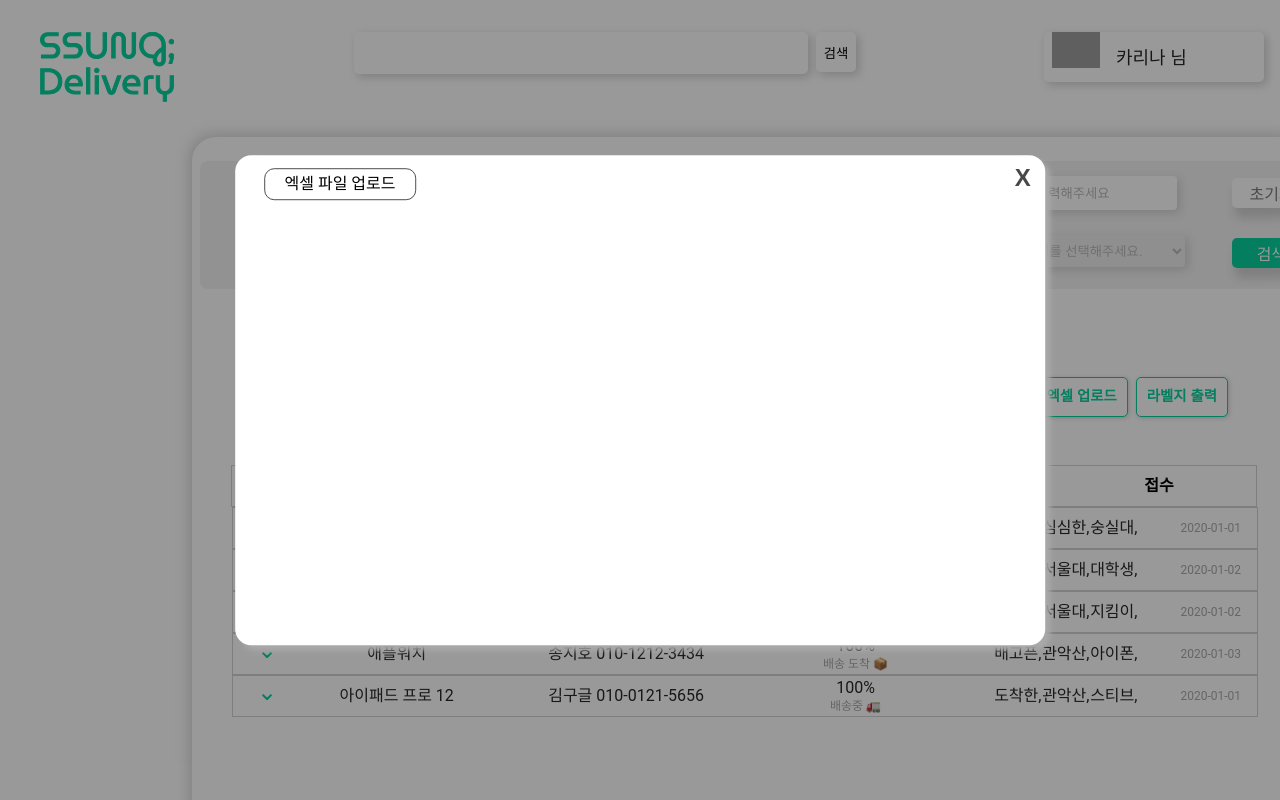
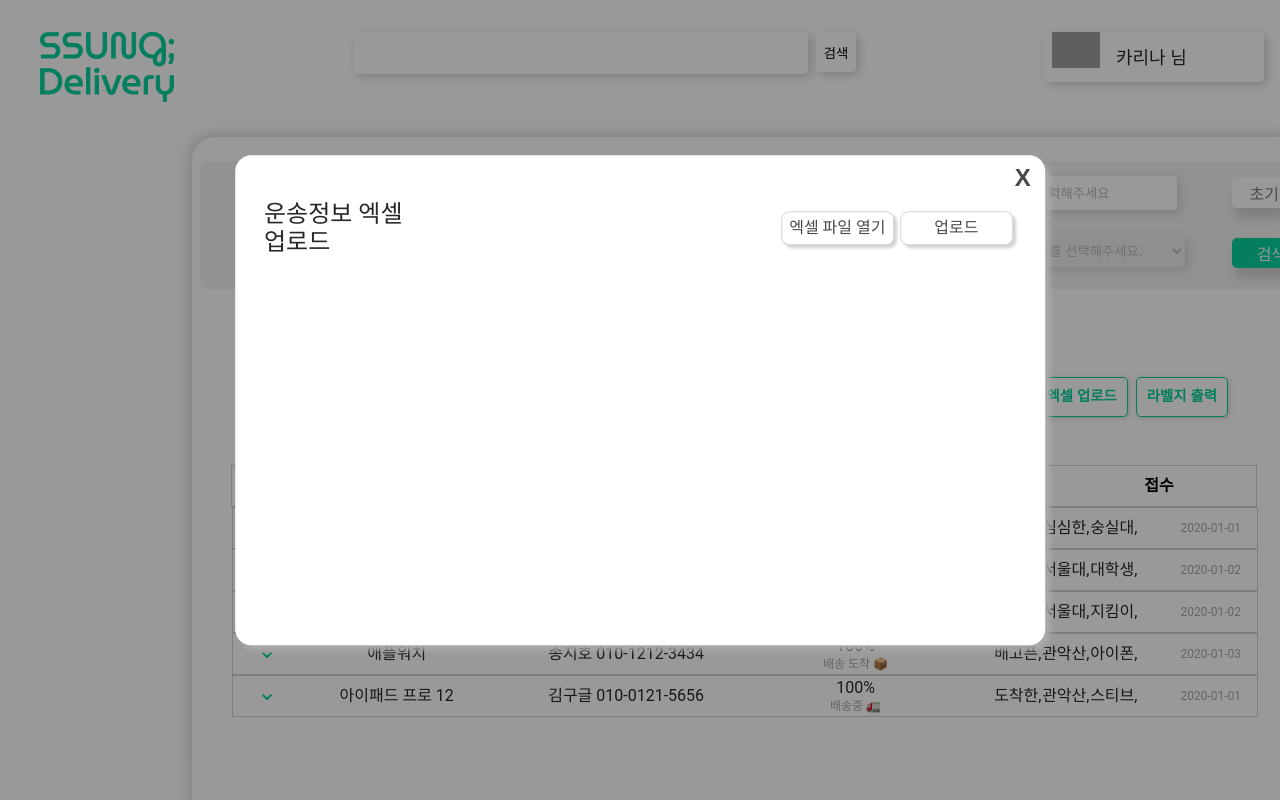
Before and after one commit to gdsc-ssu/ssung-delivery-frontend, a React (Vite) app in the folder packages/app/sender-client/: page / in a window 1280 px wide. Both pictures are taken after a click on the button "운송정보 엑셀 업로드". Shown: the top 800 px of the page. Built offline with nearby package versions, Linux system fonts and the light colour scheme; grey boxes are pictures that could not be loaded.

Commit message:
chore(sender) : add ExcelUpload component page & json converter

```diff
--- a/packages/app/sender-client/src/component/Modal/ExcelUpload.tsx
+++ b/packages/app/sender-client/src/component/Modal/ExcelUpload.tsx
@@ -1,7 +1,7 @@
 import * as XLSX from 'xlsx';
 import { ChangeEvent, useState } from 'react';
 import styled from '@emotion/styled'
-import { ComponentContainer } from '@common/ssung-ui';
+import { ComponentContainer, Flex, Title } from '@common/ssung-ui';
 
 interface ExcelData {
   [key: string]: unknown;
@@ -41,20 +41,26 @@ const ExcelUploadComponent = () => {
 
   return (
     <ComponentContainer>
-      <FileInputBtn htmlFor="file">엑셀 파일 업로드</FileInputBtn>
+      <Flex style={{"marginTop":"2rem"}}>
+        <Title style={{"marginRight":"23rem"}}>운송정보 엑셀 업로드</Title>
+        <CustomBtn htmlFor="file">엑셀 파일 열기</CustomBtn>
+        <CustomBtn onClick={() => convertToJSON(excelData)}>업로드</CustomBtn>
+      </Flex>
       <Input type="file" name="file" id="file" onChange={handleFileUpload} />
+      <TableContainer>
         <CustomTable>
-        <tbody>
+          <CustomTbody>
             {excelData.map((row, rowIndex) => (
-            <tr key={rowIndex}>
+              <CustomTr key={rowIndex}>
                 {row.map((cellData, cellIndex) => (
-                <td key={cellIndex}>{cellData}</td>
+                  <CustomTd key={cellIndex}>{cellData}</CustomTd>
                 ))}
-            </tr>
+              </CustomTr>
             ))}
-        </tbody>
+          </CustomTbody>
           {/* {console.log(convertToJSON(excelData))} */}
         </CustomTable>
+      </TableContainer>
     </ComponentContainer>
   );
 }
@@ -79,20 +85,23 @@ const convertToJSON = (excelData: ExcelData[]): JSONData[] => {
   return jsonData;
 };
 
-const FileInputBtn = styled.label`
-  width: 150px;
-  height: 30px;
+const CustomBtn = styled.label`
+  width: 10rem;
+  height: 2rem;
+  margin: auto 0.2rem;
   background: #fff;
-  position: relative;
-  border: 1px solid rgb(77,77,77);
-  border-radius: 10px;
+  color: var(--sub-text);
+  border: 0.1rem solid lightgray;
+  box-shadow: 3px 3px 3px lightgray;
+  border-radius: 0.5rem;
+  font-size: 1rem;
   font-weight: 500;
   cursor: pointer;
   display: flex;
   align-items: center;
   justify-content: center;
   &:hover {
-    background: rgb(77,77,77);
+    background: var(--primary);
     color: #fff;
   }
 `;
@@ -101,15 +110,38 @@ const Input = styled.input`
   display: none;
 `;
 
-const CustomTable = styled.table`
-  width: 40rem;
-  height: 10rem;
-  max-height: 25rem;
-  border: 1px solid var(--primary);
+const TableContainer = styled.div`
+  width: 50rem;
+  height: 20rem;
+  max-width: 50rem;
+  max-height: 20rem;
+  padding: 1rem;
+  overflow: auto;
+  margin: 1rem auto;
   text-align: center;
-  margin: 5rem auto;
-  border-radius: 5rem;
 `;
 
+const CustomTable = styled.table`
+  width: 50rem;
+  min-width: 50rem;
+  height: 20rem;
+  max-height: 20rem;
+  font-size: 1rem;
+`;
+
+const CustomTbody = styled.tbody`
+  border-radius: 1rem;
+  border-collapse: collapse;
+  border: 1px soild var(--primary);
+`;
+
+const CustomTr = styled.tr`
+  border: 0.1rem solid var(--primary);
+`;
+
+const CustomTd = styled.td`
+  border: 0.1rem solid var(--primary);
+  padding: 0.5rem 0.2rem;
+`;
 
 export default ExcelUploadComponent;
```
Lines whose indentation alone changed are shown as unchanged.
